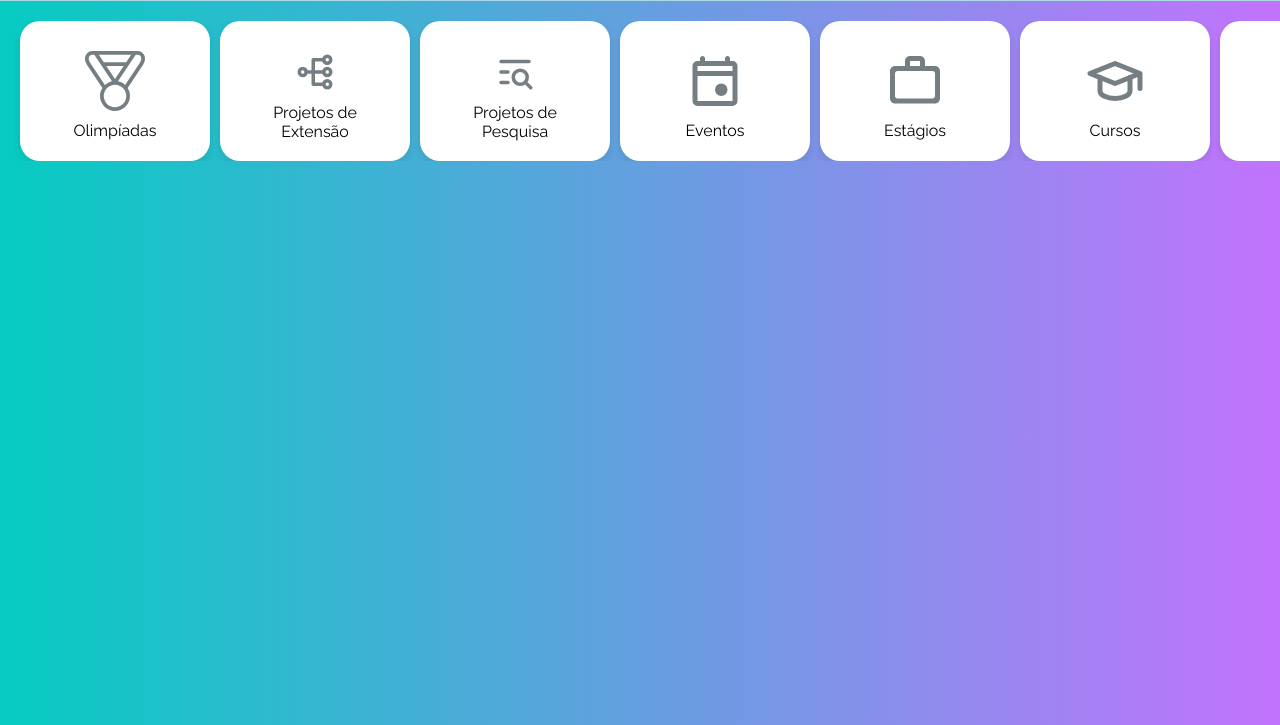
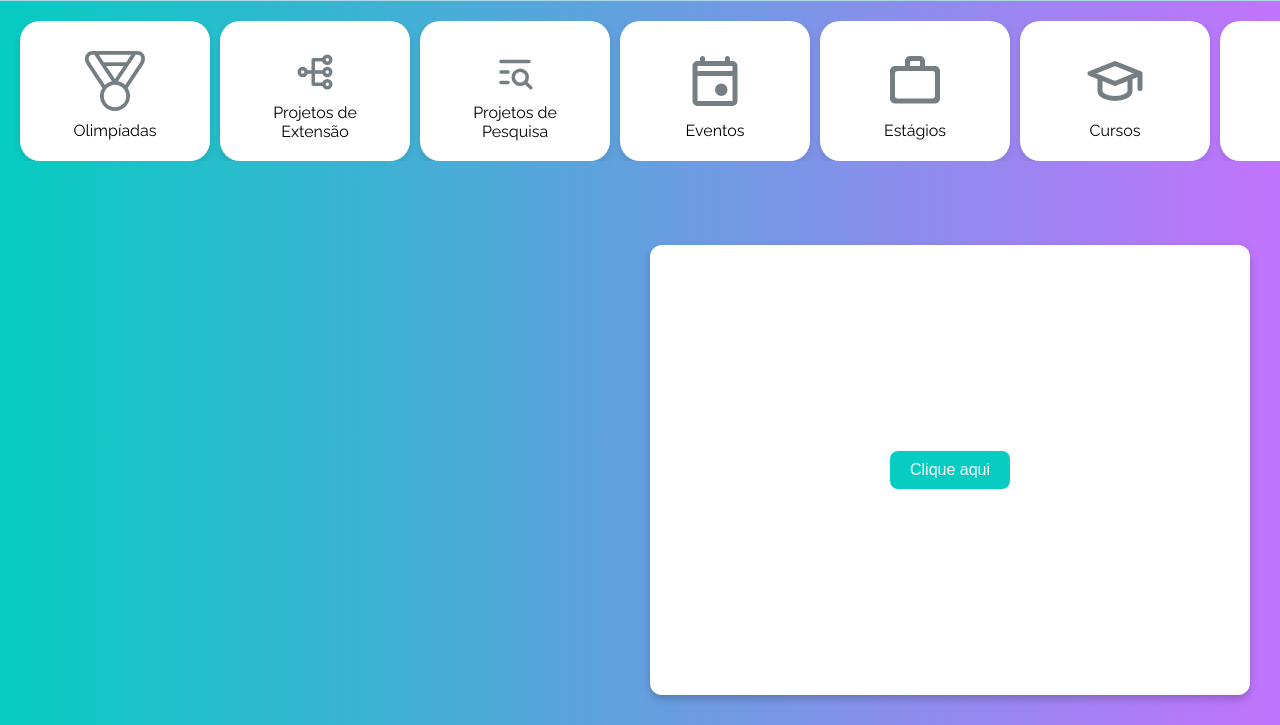
Before and after one commit to LarissaEvelyn/Projeto-PI, a plain HTML site: page larissa.html in a window 1280 px wide. Shown: the part 75-800 px from the top of the page. Drawn offline with Linux system fonts and the light colour scheme.

Commit message:
atualização

```diff
--- a/larissa.css
+++ b/larissa.css
@@ -200,3 +200,35 @@ body {
   .Academy{
       color: #000;
   }
+
+  .quadrado-com-botao {
+    width: 600px;
+    height: 450px;
+    background-color: white;
+    border-radius: 12px;
+    box-shadow: 0 4px 8px rgba(0,0,0,0.2);
+
+    position: fixed;
+    bottom: 30px;
+    right: 30px;
+    z-index: 1000;
+
+    display: flex;
+    justify-content: center;
+    align-items: center;
+  }
+
+  .botao {
+    padding: 10px 20px;
+    font-size: 16px;
+    background-color: #06ccc2;
+    color: white;
+    border: none;
+    border-radius: 8px;
+    cursor: pointer;
+    transition: background-color 0.3s ease;
+  }
+
+  .botao:hover {
+    background-color: #048f8a;
+  }
--- a/larissa.html
+++ b/larissa.html
@@ -34,7 +34,11 @@
       <div class="category" onclick="window.location.href='palestras.html'"><span class="palestras-icon"></span><span>Palestras</span></div>
       <div class="category" onclick="window.location.href='esportes.html'"><span class="esportes-icon"></span><span>Esportes</span></div>
     </section>
-  </main>
+
+    <div class="quadrado-com-botao">
+        <button class="botao">Clique aqui</button>
+      </div>
+
 
 
 
```
